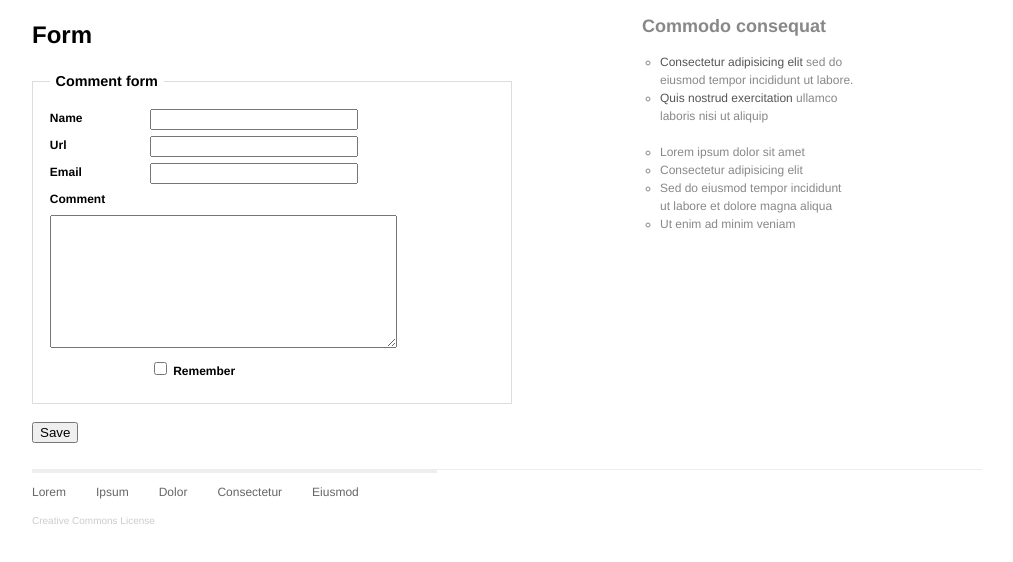
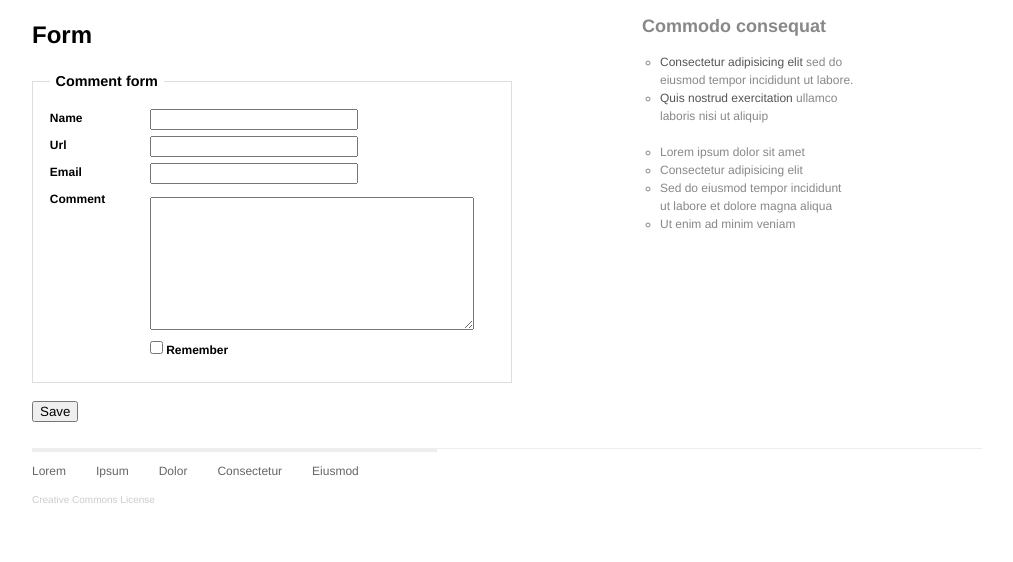
Before and after one commit to jakehow/boilerplate, a plain HTML site: page example/form.html in a window 1280 px wide. Shown: the part 106-668 px from the top of the page, without its empty margins (133-1146 px from the left). Drawn offline with Linux system fonts and the light colour scheme.

Commit message:
Removed margin from inputs and textareas
git-svn-id: http://css-boilerplate.googlecode.com/svn/trunk@11 7a9f28a7-603f-0410-9b30-1f6f0eec55c2

```diff
--- a/boilerplate/lib/reset.css
+++ b/boilerplate/lib/reset.css
@@ -12,6 +12,7 @@ caption, th, td { text-align: left; font-weight:400; }
 blockquote:before, blockquote:after, q:before, q:after { content: ""; }
 blockquote, q { quotes: "" ""; }
 a img { border: none; }
+input,textarea { margin: 0; }
 
 /* Removes Firefox imposed outline */
 a { outline: none; }
--- a/boilerplate/lib/typography.css
+++ b/boilerplate/lib/typography.css
@@ -12,8 +12,7 @@ body { font-size: 75%; }
 
 
 /* Default fonts and colors. */
-body { font-family: Helvetica, Arial, sans-serif; }
-h1,h2,h3,h4,h5,h6 { font-family: Helvetica, Arial, sans-serif; }
+body,h1,h2,h3,h4,h5,h6,p,ul,ol,dl,input,textarea { font-family: Helvetica, Arial, sans-serif; }
 
 
 /* Headings
--- a/compressed/boilerplate.css
+++ b/compressed/boilerplate.css
@@ -9,6 +9,7 @@ caption, th, td { text-align: left; font-weight:400; }
 blockquote:before, blockquote:after, q:before, q:after { content: ""; }
 blockquote, q { quotes: "" ""; }
 a img { border: none; }
+input,textarea { margin: 0; }
 
 /* Removes Firefox imposed outline */
 a { outline: none; }
@@ -33,8 +34,7 @@ body { font-size: 75%; }
 
 
 /* Default fonts and colors. */
-body { font-family: Helvetica, Arial, sans-serif; }
-h1,h2,h3,h4,h5,h6 { font-family: Helvetica, Arial, sans-serif; }
+body,h1,h2,h3,h4,h5,h6,p,ul,ol,dl,input,textarea { font-family: Helvetica, Arial, sans-serif; }
 
 
 /* Headings
--- a/example/stylesheets/lib/reset.css
+++ b/example/stylesheets/lib/reset.css
@@ -12,6 +12,7 @@ caption, th, td { text-align: left; font-weight:400; }
 blockquote:before, blockquote:after, q:before, q:after { content: ""; }
 blockquote, q { quotes: "" ""; }
 a img { border: none; }
+input,textarea { margin: 0; }
 
 /* Removes Firefox imposed outline */
 a { outline: none; }
--- a/example/stylesheets/lib/typography.css
+++ b/example/stylesheets/lib/typography.css
@@ -12,8 +12,7 @@ body { font-size: 75%; }
 
 
 /* Default fonts and colors. */
-body { font-family: Helvetica, Arial, sans-serif; }
-h1,h2,h3,h4,h5,h6 { font-family: Helvetica, Arial, sans-serif; }
+body,h1,h2,h3,h4,h5,h6,p,ul,ol,dl,input,textarea { font-family: Helvetica, Arial, sans-serif; }
 
 
 /* Headings
```
